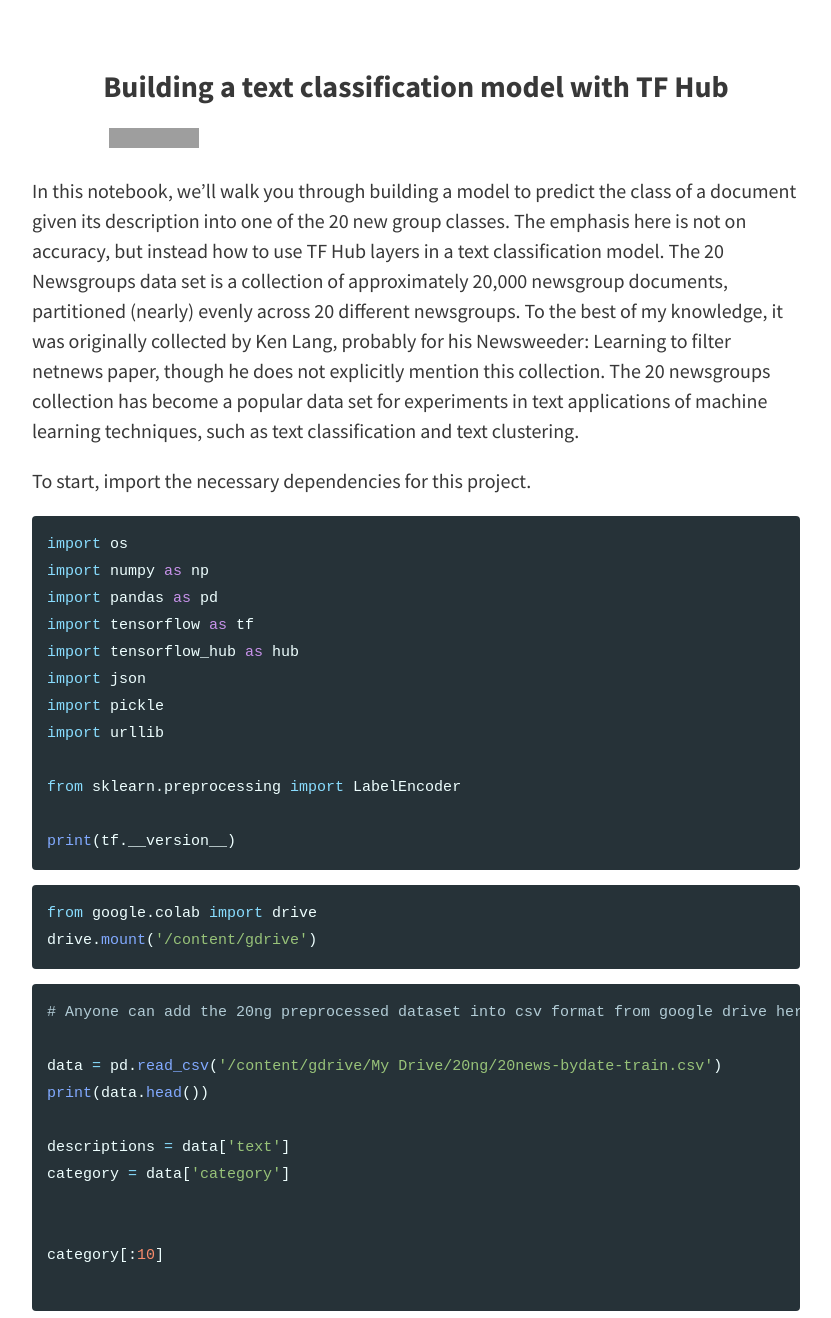
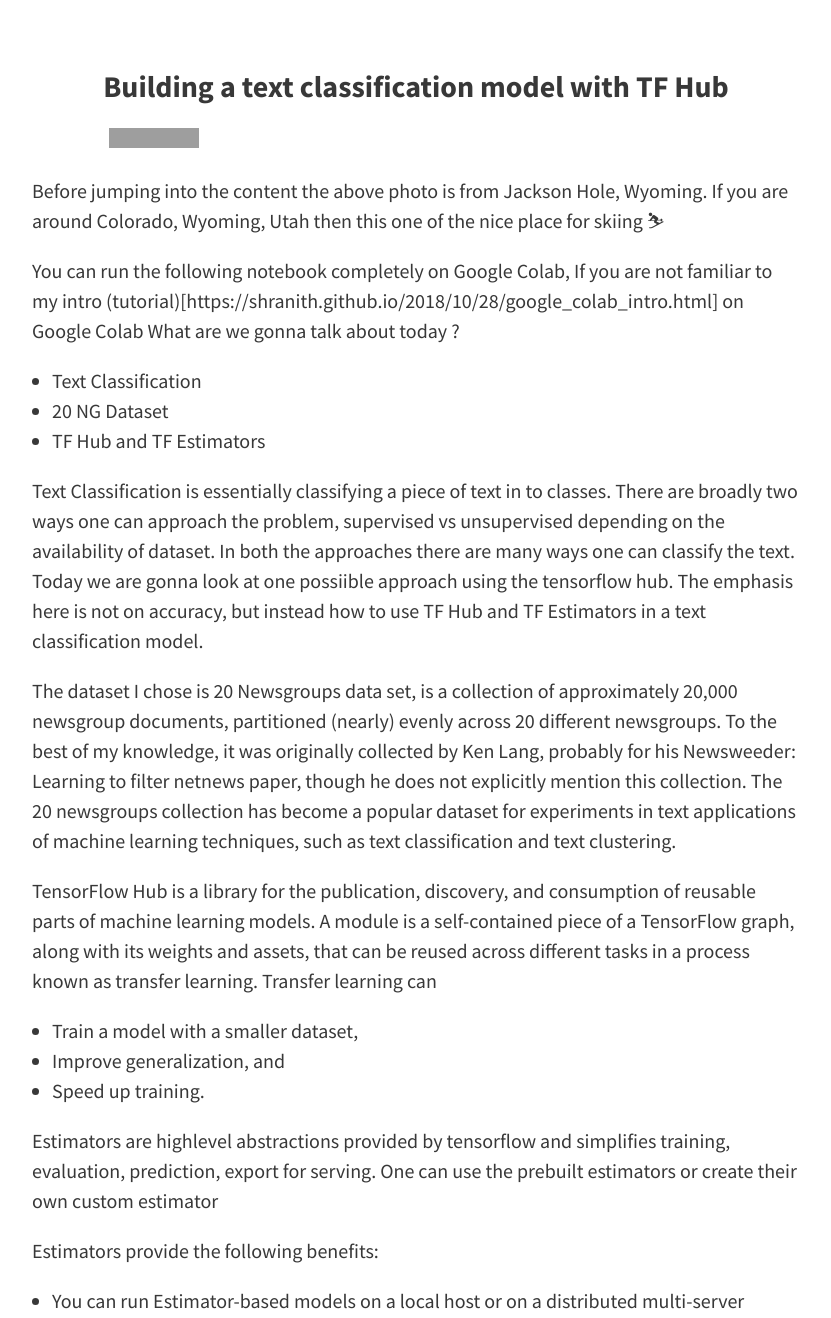
Before and after one commit to shranith/shranith.github.io, a Jekyll site: the page built from _posts/2018-10-31-text_classification_20ng.md, in a window 1280 px wide and 1400 px high, scrolled down 299 px, cut to the strip 82-1400 px from the top of the window. Shown: the whole strip, without its empty margins (224-1055 px from the left). Built offline with Jekyll 4.4.1, drawn with Linux system fonts in a browser that asks for light colours; comment, search, counter and statistics services are not loaded; some of the changed text lies outside the part shown; grey boxes are pictures that could not be loaded.

Commit message:
update docs

```diff
--- a/_posts/2018-10-31-text_classification_20ng.md
+++ b/_posts/2018-10-31-text_classification_20ng.md
@@ -9,17 +9,44 @@ tags: [Google-colab, 20ng, tensorflow, estimators]
 
 <a href="https://colab.research.google.com/github/shranith/ML-notebooks/blob/master/text_classification_20ng.ipynb" target="_parent"><img src="https://colab.research.google.com/assets/colab-badge.svg" alt="Open In Colab"/></a>
 
-In this notebook, we'll walk
-you through building a model to predict the class of a document given its
-description into one of the 20 new group classes. The emphasis here is not on
-accuracy, but instead how to use TF Hub layers in a text classification model.
-The 20 Newsgroups data set is a collection of approximately 20,000 newsgroup
-documents, partitioned (nearly) evenly across 20 different newsgroups. To the
-best of my knowledge, it was originally collected by Ken Lang, probably for his
-Newsweeder: Learning to filter netnews paper, though he does not explicitly
-mention this collection. The 20 newsgroups collection has become a popular data
-set for experiments in text applications of machine learning techniques, such as
-text classification and text clustering.
+Before jumping into the content the above photo is from Jackson Hole, Wyoming. If you are around Colorado, Wyoming, Utah then this one of the nice place for skiing ⛷
+
+You can run the following notebook completely on Google Colab, If you are not familiar to my intro (tutorial)[https://shranith.github.io/2018/10/28/google_colab_intro.html] on Google Colab
+What are we gonna talk about today ?
+
+* Text Classification
+* 20 NG Dataset
+* TF Hub and TF Estimators
+
+Text Classification is essentially classifying a piece of text in to classes. There are broadly two ways one can approach the problem, supervised vs unsupervised depending on the availability of dataset. In both the approaches there are many ways one can classify the text. Today we are gonna look at one possiible approach using the tensorflow hub. The emphasis here is not on accuracy, but instead how to use TF Hub and TF Estimators in a text classification model.
+
+The dataset I chose is 20 Newsgroups data set, is a collection of approximately 20,000 newsgroup documents, partitioned (nearly) evenly across 20 different newsgroups. To the best of my knowledge, it was originally collected by Ken Lang, probably for his Newsweeder: Learning to filter netnews paper, though he does not explicitly mention this collection. The 20 newsgroups collection has become a popular dataset for experiments in text applications of machine learning techniques, such as text classification and text clustering.
+
+TensorFlow Hub is a library for the publication, discovery, and consumption of reusable parts of machine learning models. A module is a self-contained piece of a TensorFlow graph, along with its weights and assets, that can be reused across different tasks in a process known as transfer learning.
+Transfer learning can
+
+* Train a model with a smaller dataset,
+* Improve generalization, and
+* Speed up training.
+
+Estimators are highlevel abstractions provided by tensorflow and  simplifies training, evaluation, prediction, export for serving. One can use the prebuilt estimators or create their own custom estimator
+
+Estimators provide the following benefits:
+
+* You can run Estimator-based models on a local host or on a distributed multi-server environment without changing your model. Furthermore, you can run Estimator-based models on CPUs, GPUs, or TPUs without recoding your model.
+* Estimators simplify sharing implementations between model developers.
+* You can develop a state of the art model with high-level intuitive code. In short, it is generally much easier to create models with Estimators than with the low-level TensorFlow APIs.
+* Estimators are themselves built on tf.keras.layers, which simplifies customization.
+* Estimators build the graph for you.
+* Estimators provide a safe distributed training loop that controls how and when to:
+  * build the graph
+  * initialize variables
+  * load data
+  * handle exceptions
+  * create checkpoint files and recover from failures
+  * save summaries for TensorBoard
+
+**NOTE** When writing an application with Estimators, you must separate the data input pipeline from the model. This separation simplifies experiments with different data sets.
 
 To start, import the necessary
 dependencies for this project.
```
